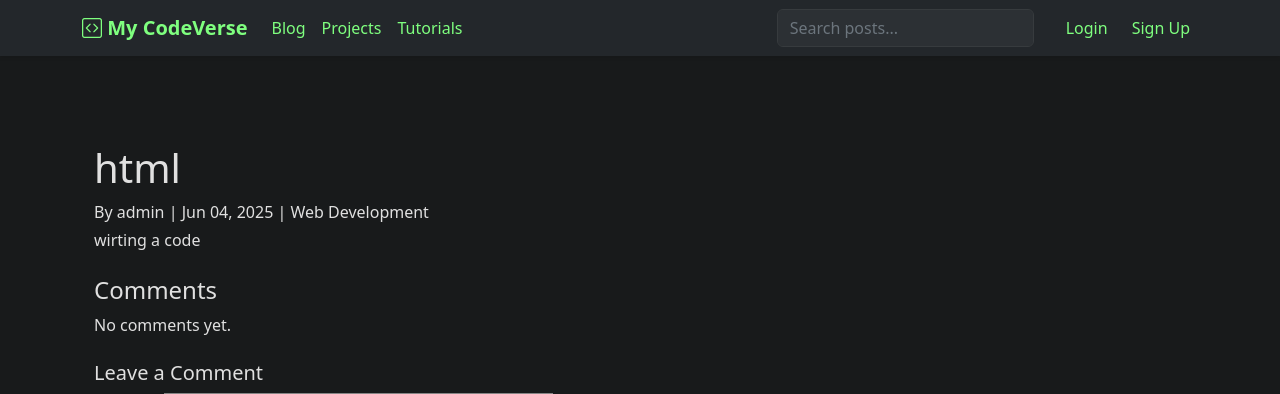
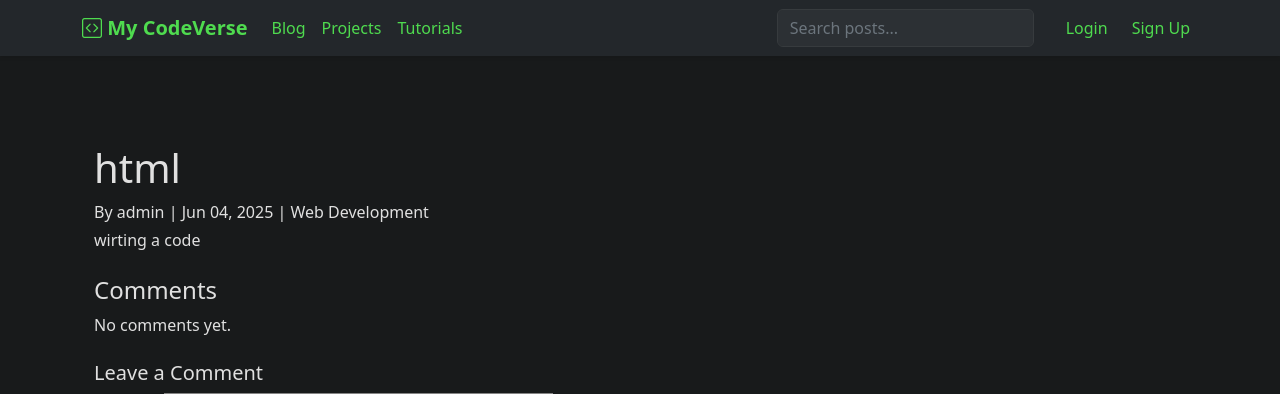
Before and after one commit to Ilovebarbara/My-Website-Creation, a Django app: page /blog/html/ in a window 1280 px wide. Shown: the top 394 px of the page. Run offline with Django 5.2, Linux system fonts and the light colour scheme; data comes from the database, SQL or seed files in the repository; data that the repository does not hold is empty.

Commit message:
Update base.html

```diff
--- a/main/templates/base.html
+++ b/main/templates/base.html
@@ -16,7 +16,7 @@
             background-color: #23272b !important;
         }
         .navbar-brand, .nav-link {
-            color: #7fff7f !important;
+            color: #4fdb4f !important;
         }
         .post-card {
             background: #23272b;
```
